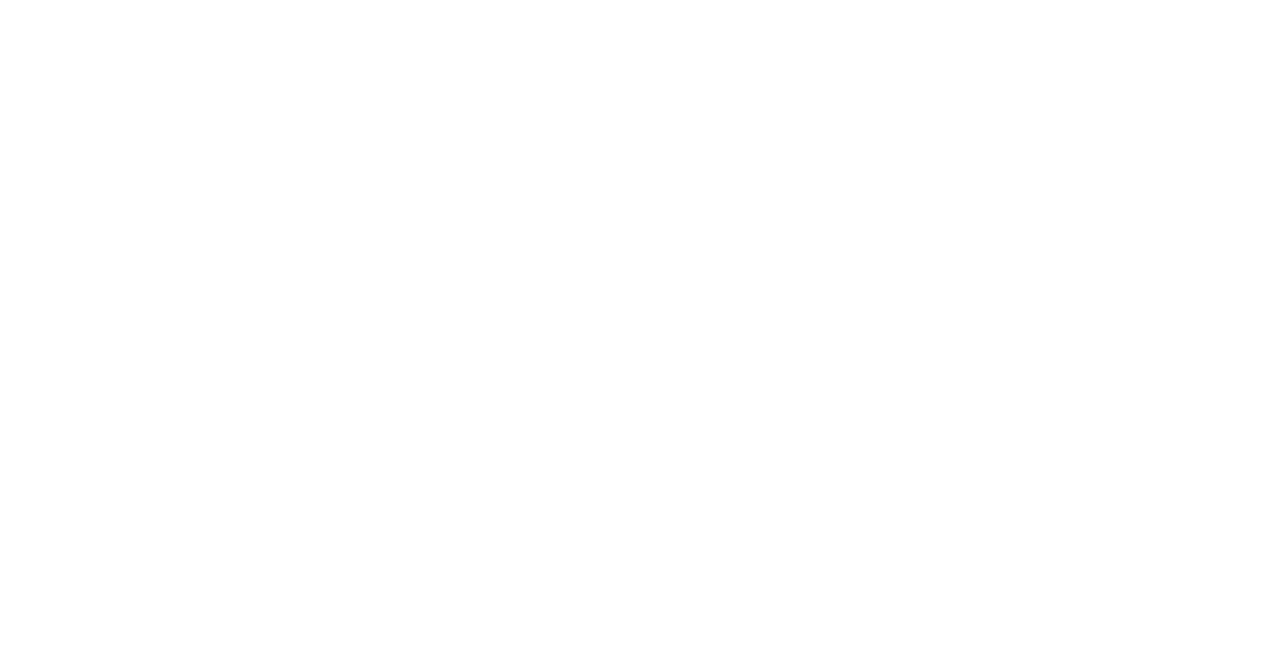
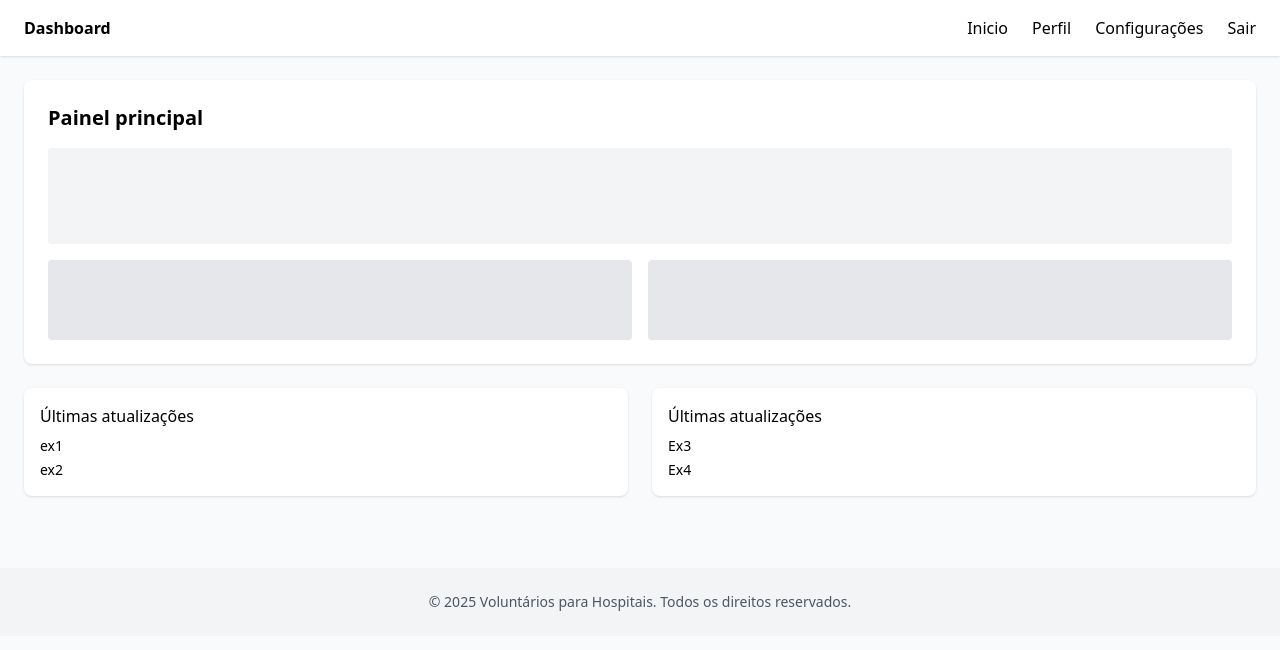
Before and after one commit to diogo-lima-flooxai/diogo-lima-flooxai-HospitalVolunteers-frontend, a React (Create React App) app: page /dashboardV in a window 1280 px wide. Before the commit this address had no page. Shown: the top 650 px of the page. Built offline with nearby package versions, Linux system fonts and the light colour scheme.

Commit message:
feat: add volunteer dashboard structure

```diff
--- a/src/Pages/Home/Login.jsx
+++ b/src/Pages/Home/Login.jsx
@@ -31,7 +31,7 @@
       localStorage.setItem("token", token);
       localStorage.setItem("user", JSON.stringify(user));
 
-      navigate("/home");
+      navigate("/dashboardV");
 
     } catch (error) {
       const msg = error?.response?.data?.error;
--- /dev/null
+++ b/src/Pages/VolunteerDashboard.jsx
@@ -0,0 +1,55 @@
+import React from "react";
+import Nav from "../Components/Nav/Nav";
+import { Link } from "react-router-dom";
+import Footer from "../Components/Footer/Footer";
+
+const VolunteerDashboard = () => {
+  return (
+    <div className="min-h-screen bg-gray-50">
+      <nav className="bg-white shadow px-6 py-4 flex justify-between items-center">
+        <h1 className="text-2x1 font-bold">Dashboard</h1>
+        <div className="space-x-6">
+            <Link to='#' className="hover:underline">Inicio</Link>
+            <Link to='#' className="hover:underline">Perfil</Link>
+            <Link to='#' className="hover:underline">Configurações</Link>
+            <Link to='/' className="hover:underline">Sair</Link>
+        </div>
+      </nav>
+
+        {/* Conteudo */}
+      <main className="p-6 grid gap-6">
+         {/* Painel Principal */}
+        <section className="bg-white p-6 rounded-lg shadow">
+            <h2 className="text-xl font-semibold mb-4">Painel principal</h2>
+            <div className="h-24 bg-gray-100 rounded mb-4"></div>
+            <div className="flex items-center space-x-4">
+                <div className="w-1/2 h-20 bg-gray-200 rounded"></div>
+                <div className="w-1/2 h-20 bg-gray-200 rounded"></div>
+            </div>
+        </section>
+
+        {/* Atualizações */}
+        <div className="grid grid-cols-1 md:grid-cols-2 gap-6">
+        <section className="bg-white p-4 rounded-lg shadow">
+            <h3 className="font-medium mb-2">Últimas atualizações</h3>
+            <ul className="text-sm space-y-1">
+                <li>ex1</li>
+                <li>ex2</li>
+            </ul>
+        </section>
+        <section className="bg-white p-4 rounded-lg shadow">
+            <h3 className="font-medium mb-2">Últimas atualizações</h3>
+            <ul className="text-sm space-y-1">
+              <li>Ex3</li>
+              <li>Ex4</li>
+            </ul>
+          </section>
+        </div>
+      </main>
+          <Footer />
+    </div>
+
+  );
+};
+
+export default VolunteerDashboard;
--- a/src/index.js
+++ b/src/index.js
@@ -6,6 +6,7 @@
 import Home from './Pages/Home/Home';
 import Login from './Pages/Home/Login';
 import Register from './Pages/Home/Register';
+import VolunteerDashboard from './Pages/VolunteerDashboard';
 
 const root = ReactDOM.createRoot(document.getElementById('root'));
 root.render(
@@ -14,6 +15,7 @@
         <Route path="/" element={<Home/>} />
         <Route path="/login" element={<Login />} />
         <Route path="/register" element={<Register />} />
+        <Route path='/dashboardV' element={<VolunteerDashboard />} />
       </Routes>
     </BrowserRouter>
 );
```
